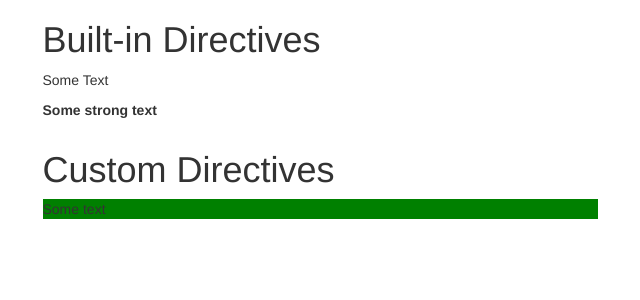
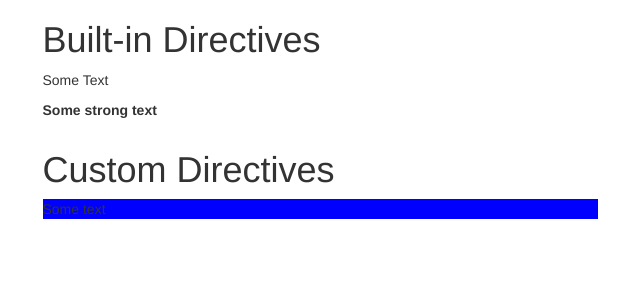
Before and after one commit to SalimSalimi/VueJsCourse, a Vue app in the folder 12. Using and Creating Directives/: page / in a window 1280 px wide. Shown: the top 300 px of the page, without its empty margins (320-960 px from the left). Built offline with nearby package versions, Linux system fonts and the light colour scheme.

Commit message:
Passing Values to custom directives

```diff
--- a/12. Using and Creating Directives/src/App.vue
+++ b/12. Using and Creating Directives/src/App.vue
@@ -10,7 +10,7 @@
     <div class="row">
       <div class="col-xs-12 col-sm-8 col-sm-offset-2 col-md-6 col-md-offset-3">
         <h1>Custom Directives</h1>
-        <p v-highlight>Some text</p>
+        <p v-highlight="'blue'">Some text</p>
       </div>
     </div>
   </div>
--- a/12. Using and Creating Directives/src/main.js
+++ b/12. Using and Creating Directives/src/main.js
@@ -2,8 +2,9 @@ import Vue from "vue";
 import App from "./App.vue";
 
 Vue.directive("highlight", {
-  bind(el) {
-    el.style.backgroundColor = "green";
+  bind(el, binding) {
+    //el.style.backgroundColor = "green";
+    el.style.backgroundColor = binding.value;
   }
 });
 
```
Also changed, not shown: 1 other file (tests, documents, lock files or other folders).
